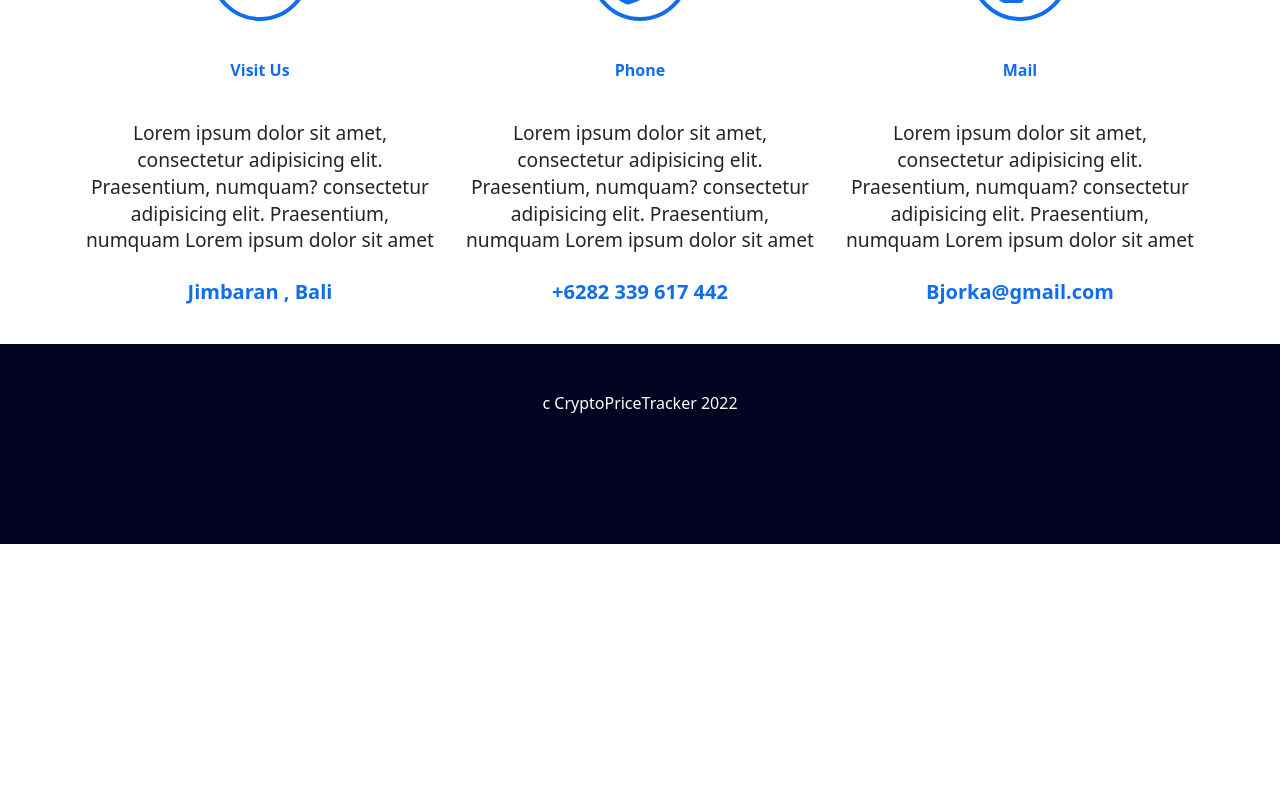
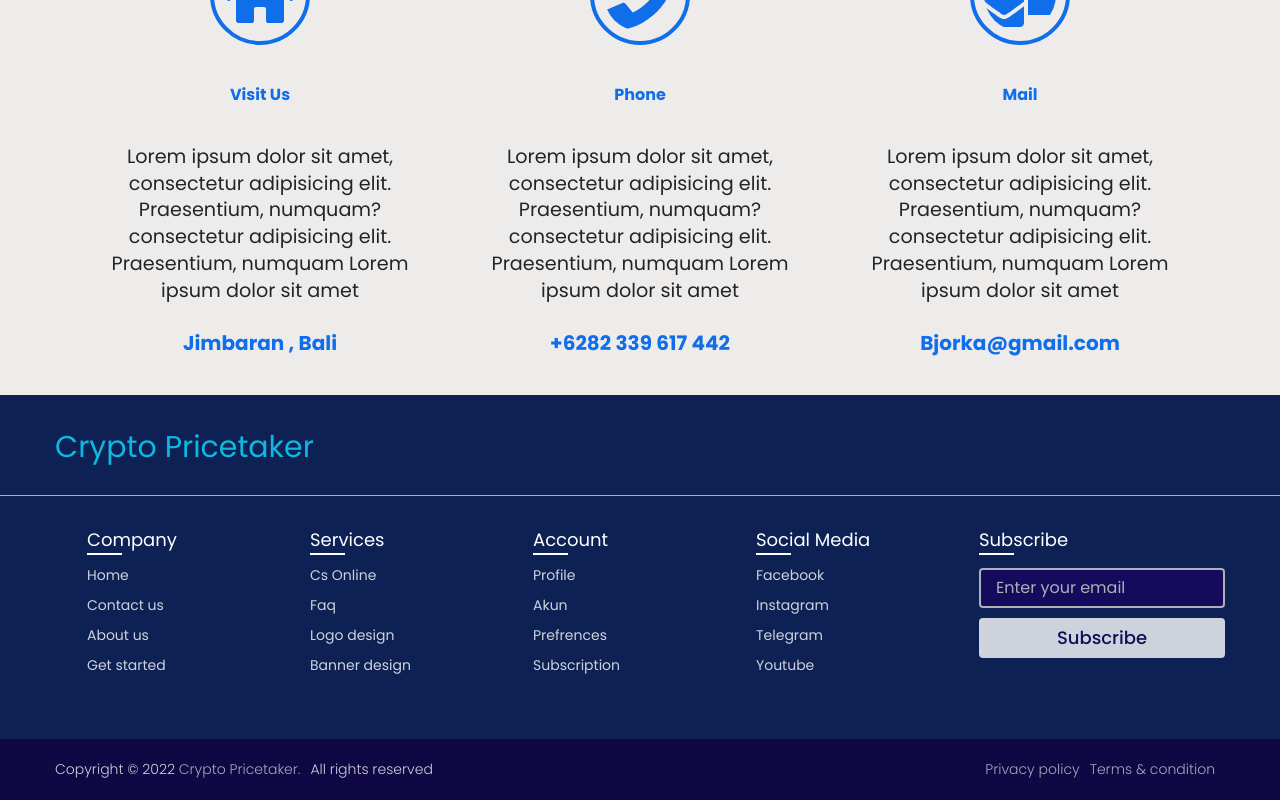
Before and after one commit to GaluhGita20/FrontEnd_CryptoPriceTracker, a React (Create React App) app: page / in a window 1280 px wide. Shown: the part 3426-4226 px from the top of the page. Before the commit the page ends 3970 px from the top, so only its background shows below. Built offline with nearby package versions, Linux system fonts and the light colour scheme.

Commit message:
footer done

```diff
--- a/src/components/footer/footer.js
+++ b/src/components/footer/footer.js
@@ -1,21 +1,70 @@
 import React from "react";
-import { Container , Row ,Col } from "react-bootstrap";
+import "../footer/style.css";
+import { Link } from 'react-router-dom';
+
 const chart = () => {
     return(
-        <div style={{ backgroundColor:"rgb(2, 2, 33)" }}>
-        <Container>
-            <div style={{ height:"25vh" , width:"100%" }} >
-                <section id="chart">
-                <Row  style={{  color:"white" }}>
-                    <Col>
-                        <h6 style={{ textAlign:"center" , alignItems:"end" , marginTop:"50px" }}>c CryptoPriceTracker 2022</h6>
-                    </Col>
-
-                </Row>
-                </section>
+        <footer className="footer">
+        <div class="content">
+          <div class="top">
+            <div class="logo-details">
+              <i class="fab fa-slack"></i>
+              <span class="logo_name">Crypto Pricetaker  </span>
             </div>
-        </Container>
+            <div class="media-icons">
+              <a href="#"><i class="fab fa-facebook-f"></i></a>
+              <a href="#"><i class="fab fa-twitter"></i></a>
+              <a href="#"><i class="fab fa-instagram"></i></a>
+              <a href="#"><i class="fab fa-linkedin-in"></i></a>
+              <a href="#"><i class="fab fa-youtube"></i></a>
+            </div>
+          </div>
+          <div class="link-boxes">
+            <ul class="box">
+              <li class="link_name">Company</li>
+              <li><a href="#">Home</a></li>
+              <li><a href="#">Contact us</a></li>
+              <li><a href="#">About us</a></li>
+              <li><a href="#">Get started</a></li>
+            </ul>
+            <ul class="box">
+              <li class="link_name">Services</li>
+              <li><a href="#">Cs Online </a></li>
+              <li><a href="#">Faq</a></li>
+              <li><a href="#">Logo design</a></li>
+              <li><a href="#">Banner design</a></li>
+            </ul>
+            <ul class="box">
+              <li class="link_name">Account</li>
+              <li><a href="#">Profile</a></li>
+              <li><a href="#">Akun</a></li>
+              <li><a href="#">Prefrences</a></li>
+              <li><a href="#">Subscription</a></li>
+            </ul>
+            <ul class="box">
+              <li class="link_name">Social Media</li>
+              <li><a href="#">Facebook</a></li>
+              <li><a href="#">Instagram</a></li>
+              <li><a href="#">Telegram</a></li>
+              <li><a href="#">Youtube</a></li>
+            </ul>
+            <ul class="box input-box">
+              <li class="link_name">Subscribe</li>
+              <li><input type="text" placeholder="Enter your email"/></li>
+              <li><input type="button" value="Subscribe"/></li>
+            </ul>
+          </div>
         </div>
+        <div class="bottom-details">
+          <div class="bottom_text">
+            <span class="copyright_text">Copyright &#169; 2022 <a href="#">Crypto Pricetaker.</a>All rights reserved</span>
+            <span class="policy_terms">
+              <a href="#">Privacy policy</a>
+              <a href="#">Terms & condition</a>
+            </span>
+          </div>
+        </div>
+      </footer>
     )
 }
 export default chart;
--- /dev/null
+++ b/src/components/footer/style.css
@@ -0,0 +1,436 @@
+/* Google Font CDN Link */
+@import url('https://fonts.googleapis.com/css2?family=Poppins:wght@200;300;400;500;600;700&display=swap');
+*{
+  margin: 0;
+  padding: 0;
+  box-sizing: border-box;
+  font-family: "Poppins" , sans-serif;
+}
+body{
+  min-height: 100vh;
+  width: 100%;
+  background: #EEECEB;
+}
+.footer{
+  position: relative;
+  background: #0d2154;
+  width: 100%;
+}
+footer::before{
+  content: '';
+  position: absolute;
+  left: 0;
+  top: 100px;
+  height: 1px;
+  width: 100%;
+  background: #AFAFB6;
+}
+footer .content{
+  max-width: 1250px;
+  margin: auto;
+  padding: 30px 40px 40px 40px;
+}
+footer .content .top{
+  display: flex;
+  align-items: center;
+  justify-content: space-between;
+  margin-bottom: 50px;
+}
+.content .top .logo-details{
+  color: #fff;
+  font-size: 30px;
+}
+.content .top .media-icons{
+  display: flex;
+}
+.top .media-icons a:nth-child(1){
+  background: #4267B2;
+}
+.top .media-icons a:nth-child(1):hover{
+  color: #4267B2;
+  background: #fff;
+}
+.top .media-icons a:nth-child(2){
+  background: #1DA1F2;
+}
+.top .media-icons a:nth-child(2):hover{
+  color: #1DA1F2;
+  background: #fff;
+}
+.top .media-icons a:nth-child(3){
+  background: #E1306C;
+}
+.top .media-icons a:nth-child(3):hover{
+  color: #E1306C;
+  background: #fff;
+}
+.top .media-icons a:nth-child(4){
+  background: #0077B5;
+}
+.top .media-icons a:nth-child(4):hover{
+  color: #0077B5;
+  background: #fff;
+}
+.top .media-icons a:nth-child(5){
+  background: #FF0000;
+}
+.top .media-icons a:nth-child(5):hover{
+  color: #FF0000;
+  background: #fff;
+}
+footer .content .link-boxes{
+  width: 100%;
+  display: flex;
+  justify-content: space-between;
+}
+footer .content .link-boxes .box{
+  width: calc(100% / 5 - 10px);
+}
+.content .link-boxes .box .link_name{
+  color: #fff;
+  font-size: 18px;
+  font-weight: 400;
+  margin-bottom: 10px;
+  position: relative;
+}
+.link-boxes .box .link_name::before{
+  content: '';
+  position: absolute;
+  left: 0;
+  bottom: -2px;
+  height: 2px;
+  width: 35px;
+  background: #fff;
+}
+.content .link-boxes .box li{
+  margin: 6px 0;
+  list-style: none;
+}
+.content .link-boxes .box li a{
+  color: #fff;
+  font-size: 14px;
+  font-weight: 400;
+  text-decoration: none;
+  opacity: 0.8;
+  transition: all 0.4s ease
+}
+.content .link-boxes .box li a:hover{
+  opacity: 1;
+  text-decoration: underline;
+}
+.content .link-boxes .input-box{
+  margin-right: 55px;
+}
+.link-boxes .input-box input{
+  height: 40px;
+  width: calc(100% + 55px);
+  outline: none;
+  border: 2px solid #AFAFB6;
+  background: #140B5C;
+  border-radius: 4px;
+  padding: 0 15px;
+  font-size: 15px;
+  color: #fff;
+  margin-top: 5px;
+}
+.link-boxes .input-box input::placeholder{
+  color: #AFAFB6;
+  font-size: 16px;
+}
+.link-boxes .input-box input[type="button"]{
+  background: #fff;
+  color: #140B5C;
+  border: none;
+  font-size: 18px;
+  font-weight: 500;
+  margin: 4px 0;
+  opacity: 0.8;
+  cursor: pointer;
+  transition: all 0.4s ease;
+}
+.input-box input[type="button"]:hover{
+  opacity: 1;
+}
+footer .bottom-details{
+  width: 100%;
+  background: #0F0844;
+}
+footer .bottom-details .bottom_text{
+  max-width: 1250px;
+  margin: auto;
+  padding: 20px 40px;
+  display: flex;
+  justify-content: space-between;
+}
+.bottom-details .bottom_text span,
+.bottom-details .bottom_text a{
+  font-size: 14px;
+  font-weight: 300;
+  color: #fff;
+  opacity: 0.8;
+  text-decoration: none;
+}
+.bottom-details .bottom_text a:hover{
+  opacity: 1;
+  text-decoration: underline;
+}
+.bottom-details .bottom_text a{
+  margin-right: 10px;
+}
+@media (max-width: 900px) {
+  footer .content .link-boxes{
+    flex-wrap: wrap;
+  }
+  footer .content .link-boxes .input-box{
+    width: 40%;
+    margin-top: 10px;
+  }
+}
+@media (max-width: 700px){
+  footer{
+    position: relative;
+  }
+  .content .top .logo-details{
+    font-size: 26px;
+  }
+  .content .top .media-icons a{
+    height: 35px;
+    width: 35px;
+    font-size: 14px;
+    line-height: 35px;
+  }
+  footer .content .link-boxes .box{
+    width: calc(100% / 3 - 10px);
+  }
+  footer .content .link-boxes .input-box{
+    width: 60%;
+  }
+  .bottom-details .bottom_text span,
+  .bottom-details .bottom_text a{
+    font-size: 12px;
+  }
+}
+@media (max-width: 520px){
+  footer::before{
+    top: 145px;
+  }
+  footer .content .top{
+    flex-direction: column;
+  }
+  .content .top .media-icons{
+    margin-top: 16px;
+  }
+  footer .content .link-boxes .box{
+    width: calc(100% / 2 - 10px);
+  }
+  footer .content .link-boxes .input-box{
+    width: 100%;
+  }
+}
+
+
+
+
+
+
+
+
+
+
+
+
+
+
+
+
+
+
+
+
+
+
+
+
+
+
+
+
+
+
+
+
+
+
+
+
+
+
+
+
+
+
+
+
+
+
+
+
+
+
+
+
+
+
+
+
+
+
+
+
+
+
+
+
+
+
+
+
+
+
+
+
+
+
+
+
+
+
+
+
+
+
+
+
+
+
+
+
+
+
+
+
+
+
+
+
+
+
+
+
+
+
+
+
+
+
+
+
+
+
+
+
+
+
+
+
+
+
+
+
+
+
+
+
+
+
+
+
+
+
+
+
+
+
+
+
+
+
+
+
+
+
+
+
+
+
+
+
+
+
+
+
+
+
+
+
+
+
+
+
+
+
+
+
+
+
+
+
+
+
+
+
+
+
+
+
+
+
+
+
+
+
+
+
+
+
+
+
+
+
+
+
+
+
+
+
+
+
+
+
+
+
+
+
+
+
+/* /// */
```
